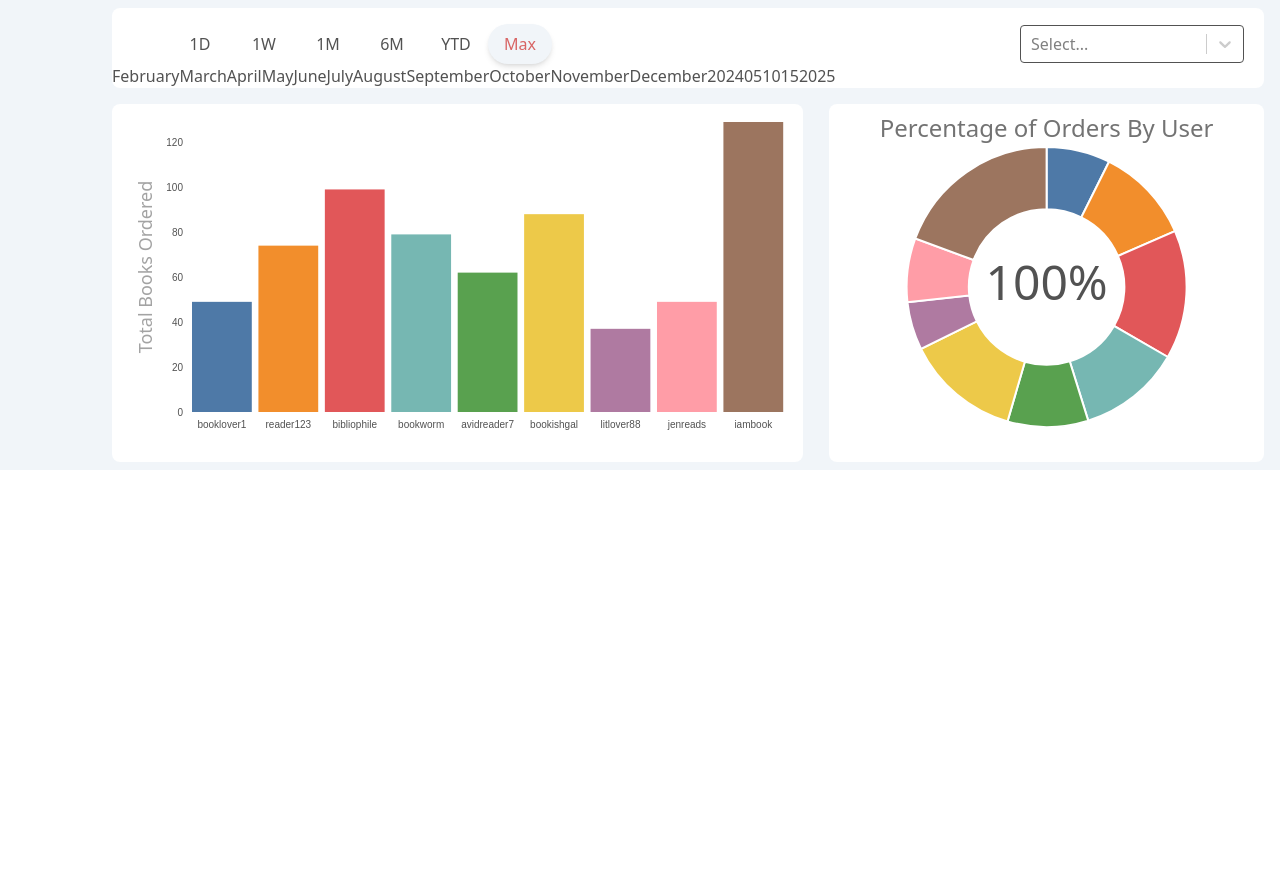
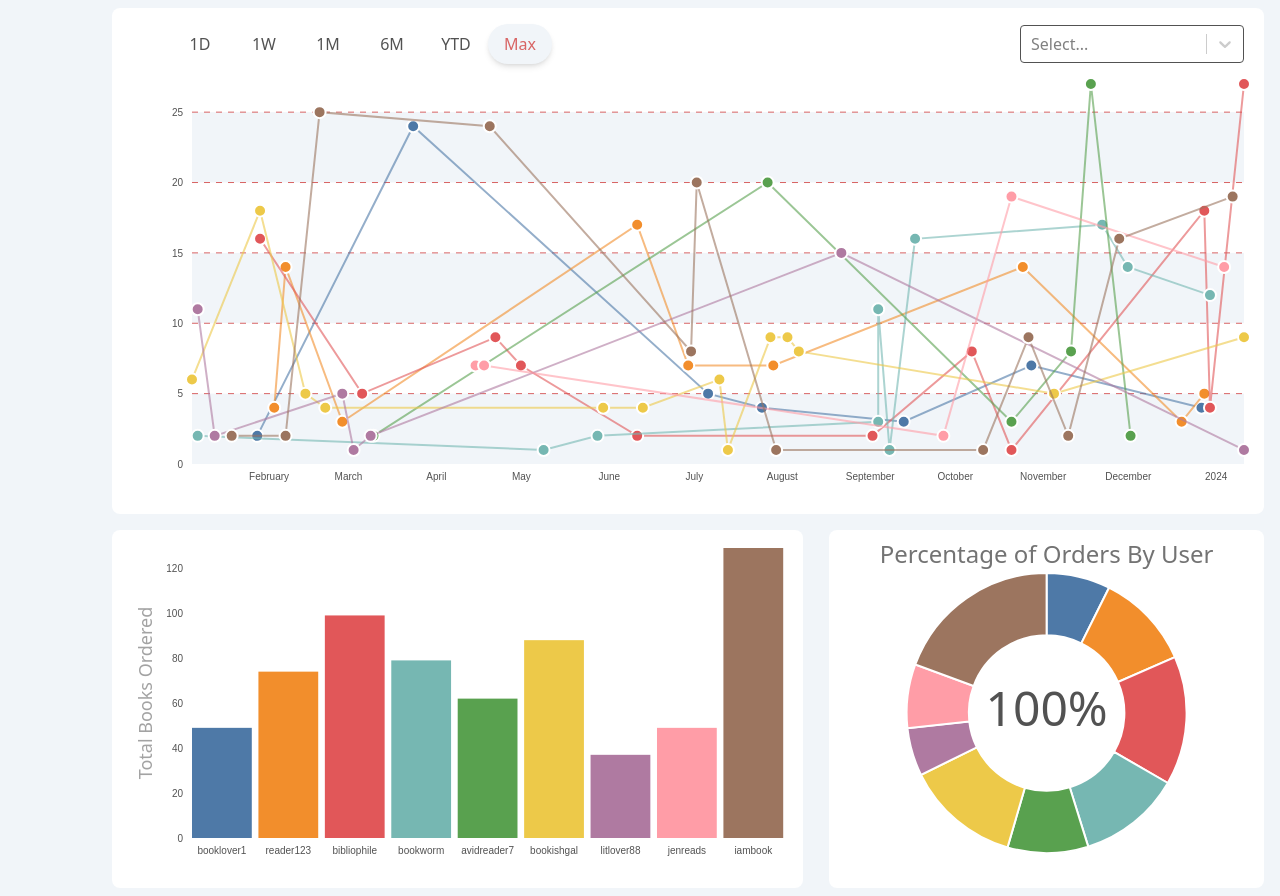
Before and after one commit to francoisdillinger/book_nook_frontend, a React (Vite) app: page / in a window 1280 px wide. Before the commit the page ends 800 px from the top, so only its background shows below. Built offline with nearby package versions, Linux system fonts and the light colour scheme.

Commit message:
imported MarginType and svg/graph sizes

```diff
--- a/src/components/UsersAdminChart.tsx
+++ b/src/components/UsersAdminChart.tsx
@@ -1,4 +1,4 @@
-import React, { useEffect, useMemo, useState } from "react";
+import React, { useEffect, useMemo, useState, useRef } from "react";
 import * as d3 from "d3";
 import { motion } from "framer-motion";
 import {
@@ -11,6 +11,7 @@ import { TooltipStateType } from "./ChartToolTip";
 import { UsersType } from "../data/users";
 import XAxis from "./XAxis";
 import YAxis from "./YAxis";
+import { MarginType } from "./AdminChart";
 
 const filterOutInactiveUsers = (
 	users: ProcessedUserType[]
@@ -19,9 +20,11 @@ const filterOutInactiveUsers = (
 };
 
 type UsersAdminChartType = {
+	margin: MarginType;
 	timeFilter: string;
-	graphWidth: number;
-	graphHeight: number;
+	// graphWidth: number;
+	// graphHeight: number;
+	windowSizeInPixels: number;
 	tooltip: TooltipStateType;
 	setTooltip: Function;
 	users: UsersType;
@@ -33,9 +36,11 @@ type UsersAdminChartType = {
 };
 
 export default function UsersAdminChart({
+	margin,
 	timeFilter,
-	graphHeight,
-	graphWidth,
+	// graphHeight,
+	// graphWidth,
+	windowSizeInPixels,
 	tooltip,
 	setTooltip,
 	users,
@@ -45,6 +50,14 @@ export default function UsersAdminChart({
 	setSelectOptions,
 	focusedUser,
 }: UsersAdminChartType) {
+	const svgHeight = 450;
+	const graphHeight = svgHeight - margin.top - margin.bottom;
+	const graphWidth =
+		windowSizeInPixels <= 800
+			? windowSizeInPixels - margin.left - margin.right
+			: windowSizeInPixels * 0.9 - margin.left - margin.right;
+	const svgLineChartRef = useRef<SVGSVGElement>(null);
+	const graphLineChartRef = useRef<SVGSVGElement>(null);
 	const [filteredUserData, setFilteredUserData] =
 		useState<ProcessedUserType[]>();
 	const [allDates, setAllDates] = useState();
@@ -158,15 +171,31 @@ export default function UsersAdminChart({
 
 	return (
 		<React.Fragment>
+			<svg
+				ref={svgLineChartRef}
+				width={windowSizeInPixels * 0.9}
+				height={svgHeight}
+			>
+				<g
+					ref={graphLineChartRef}
+					width={graphWidth}
+					height={graphHeight}
+					transform={`translate(${margin.left},${margin.top})`}
+				>
+					{hasData && (
 						<XAxis
 							xScale={x}
 							height={graphHeight}
 						/>
+					)}
+					{hasData && (
 						<YAxis
 							yScale={y}
 							graphWidth={graphWidth}
 							hasData={hasData}
+							graphHeight={graphHeight}
 						/>
+					)}
 					{hasData ? (
 						filteredUserData!.map((user, index) => {
 							const color = colorScale(index.toString());
@@ -207,13 +236,17 @@ export default function UsersAdminChart({
 												: "gray"
 										}
 										opacity={
-									focusedUser === user.userName || focusedUser === "" ? 1 : 0.2
+											focusedUser === user.userName || focusedUser === ""
+												? 0.6
+												: 0.2
 										}
 									/>
 									{user.orders.map((order) => (
 										<motion.circle
 											key={order.orderId}
 											className="cursor-pointer"
+											stroke={"white"}
+											strokeWidth={2}
 											initial={{ cy: graphHeight }}
 											animate={{
 												cy: y(order.quantity),
@@ -263,8 +296,8 @@ export default function UsersAdminChart({
 												setTooltip({
 													visible: true,
 													content: content,
-											x: e.clientX,
-											y: e.clientY,
+													x: e.clientX + 10,
+													y: e.clientY + 10,
 												});
 											}}
 											onMouseLeave={() => {
@@ -295,6 +328,8 @@ export default function UsersAdminChart({
 							</text>
 						</React.Fragment>
 					)}
+				</g>
+			</svg>
 		</React.Fragment>
 	);
 }
```
Lines whose indentation alone changed are shown as unchanged.
